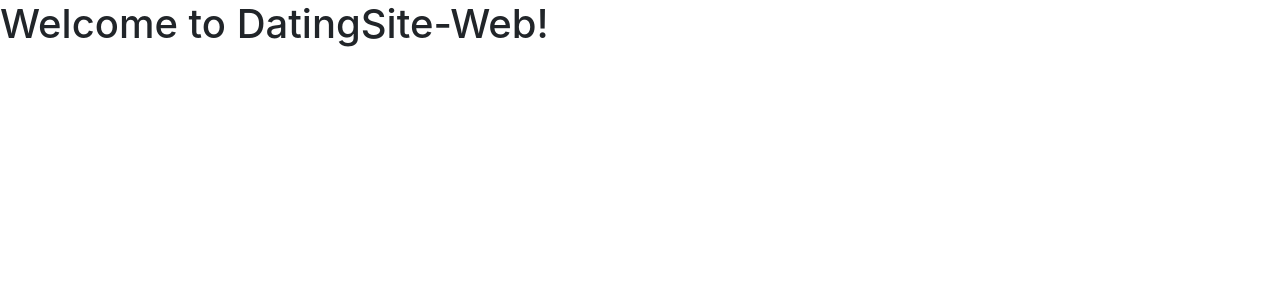
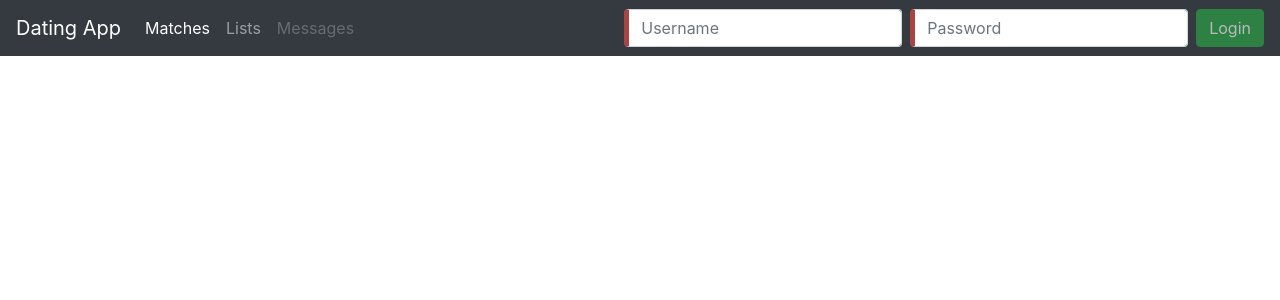
Before and after one commit to ortizjup/demo-login-web-app, an Angular app: page / in a window 1280 px wide. Shown: the top 300 px of the page. Built offline with nearby package versions, Linux system fonts and the light colour scheme; no server answers.

Commit message:
Add boostrap Nav Var with Form Validations

```diff
--- a/src/app/app.component.html
+++ b/src/app/app.component.html
@@ -1,9 +1,7 @@
-<!--The content below is only a placeholder and can be replaced.-->
-<div>
+<app-nav></app-nav>
   <h1>
     Welcome to {{ title }}!
   </h1>
-  <app-value></app-value>
- </div>
+<app-value></app-value>
 
 <router-outlet></router-outlet>
--- /dev/null
+++ b/src/app/layout/nav/nav.component.html
@@ -0,0 +1,25 @@
+<div class="collapse navbar-collapse" id="navbarsExampleDefault">
+  <ul class="navbar-nav mr-auto">
+    <li class="nav-item active">
+      <a class="nav-link" href="#">Home <span class="sr-only">(current)</span></a>
+    </li>
+    <li class="nav-item">
+      <a class="nav-link" href="#">Link</a>
+    </li>
+    <li class="nav-item">
+      <a class="nav-link disabled" href="#">Disabled</a>
+    </li>
+    <li class="nav-item dropdown">
+      <a class="nav-link dropdown-toggle" href="#" id="dropdown01" data-toggle="dropdown" aria-haspopup="true" aria-expanded="false">Dropdown</a>
+      <div class="dropdown-menu" aria-labelledby="dropdown01">
+        <a class="dropdown-item" href="#">Action</a>
+        <a class="dropdown-item" href="#">Another action</a>
+        <a class="dropdown-item" href="#">Something else here</a>
+      </div>
+    </li>
+  </ul>
+  <form class="form-inline my-2 my-lg-0">
+    <input class="form-control mr-sm-2" type="text" placeholder="Search" aria-label="Search">
+    <button class="btn btn-outline-success my-2 my-sm-0" type="submit">Search</button>
+  </form>
+</div>
--- /dev/null
+++ b/src/app/layout/nav/nav.component.ts
@@ -0,0 +1,15 @@
+import { Component, OnInit } from '@angular/core';
+
+@Component({
+  selector: 'app-nav',
+  templateUrl: './nav.component.html',
+  styleUrls: ['./nav.component.scss']
+})
+export class NavComponent implements OnInit {
+
+  constructor() { }
+
+  ngOnInit() {
+  }
+
+}
--- /dev/null
+++ b/src/app/nav/nav.component.html
@@ -0,0 +1,54 @@
+<nav class="navbar navbar-expand-md navbar-dark fixed-top bg-dark">
+  <a class="navbar-brand" href="#">Dating App</a>
+
+  <ul class="navbar-nav mr-auto">
+    <li class="nav-item active">
+      <a class="nav-link" href="#">Matches</a>
+    </li>
+    <li class="nav-item">
+      <a class="nav-link" href="#">Lists</a>
+    </li>
+    <li class="nav-item">
+      <a class="nav-link disabled" href="#">Messages</a>
+    </li>
+  </ul>
+
+  <form #loginForm="ngForm" class="form-inline my-2 my-lg-0" (ngSubmit)="login()">
+    <input class="form-control mr-sm-2" type="text" name="username" placeholder="Username" required
+      [(ngModel)]="model.username" #usernameInput="ngModel" minlength="4" maxlength="100">
+
+    <div *ngIf="usernameInput?.invalid && (usernameInput?.dirty || usernameInput?.touched)" class="alert alert-danger">
+
+      <div *ngIf="usernameInput?.errors.required">
+        Name is required.
+      </div>
+      <div *ngIf="usernameInput?.errors.minlength">
+        Name must be at least 4 characters long.
+      </div>
+
+      <div *ngIf="usernameInput?.errors.maxlength">
+        Name must be at least 100 characters long.
+      </div>
+    </div>
+
+    <input class="form-control mr-sm-2" type="password" name="password" placeholder="Password" required
+      [(ngModel)]="model.password" #passwordInput="ngModel" minlength="8" maxlength="50">
+
+    <div *ngIf="passwordInput?.invalid && (passwordInput?.dirty || passwordInput?.touched)" class="alert alert-danger">
+
+      <div *ngIf="passwordInput?.errors.required">
+        Name is required.
+      </div>
+      <div *ngIf="passwordInput?.errors.minlength">
+        Name must be at least 8 characters long.
+      </div>
+
+      <div *ngIf="passwordInput?.errors.maxlength">
+        Name must be at least 50 characters long.
+      </div>
+    </div>
+
+
+    <button [disabled]= "!loginForm.valid" class="btn btn-success my-2 my-sm-0" type="submit">Login</button>
+  </form>
+</nav>
--- /dev/null
+++ b/src/app/nav/nav.component.scss
@@ -0,0 +1,7 @@
+.ng-valid[required], .ng-valid.required  {
+    border-left: 5px solid #42A948; /* green */
+  }
+
+  .ng-invalid:not(form)  {
+    border-left: 5px solid #a94442; /* red */
+  }
--- /dev/null
+++ b/src/app/nav/nav.component.ts
@@ -0,0 +1,23 @@
+import { Component, OnInit } from '@angular/core';
+import { Form, NgForm } from '@angular/forms';
+import { formArrayNameProvider } from '@angular/forms/src/directives/reactive_directives/form_group_name';
+
+@Component({
+  selector: 'app-nav',
+  templateUrl: './nav.component.html',
+  styleUrls: ['./nav.component.scss']
+})
+export class NavComponent implements OnInit {
+
+  model: any = {};
+
+  constructor() { }
+
+  ngOnInit() {
+  }
+
+  login(){
+
+  }
+
+}
```
Also changed, not shown: src/app/app.module.ts (+6 -2 lines), src/app/layout/nav/nav.component.scss (added), 2 other files (tests, documents, lock files or other folders).
